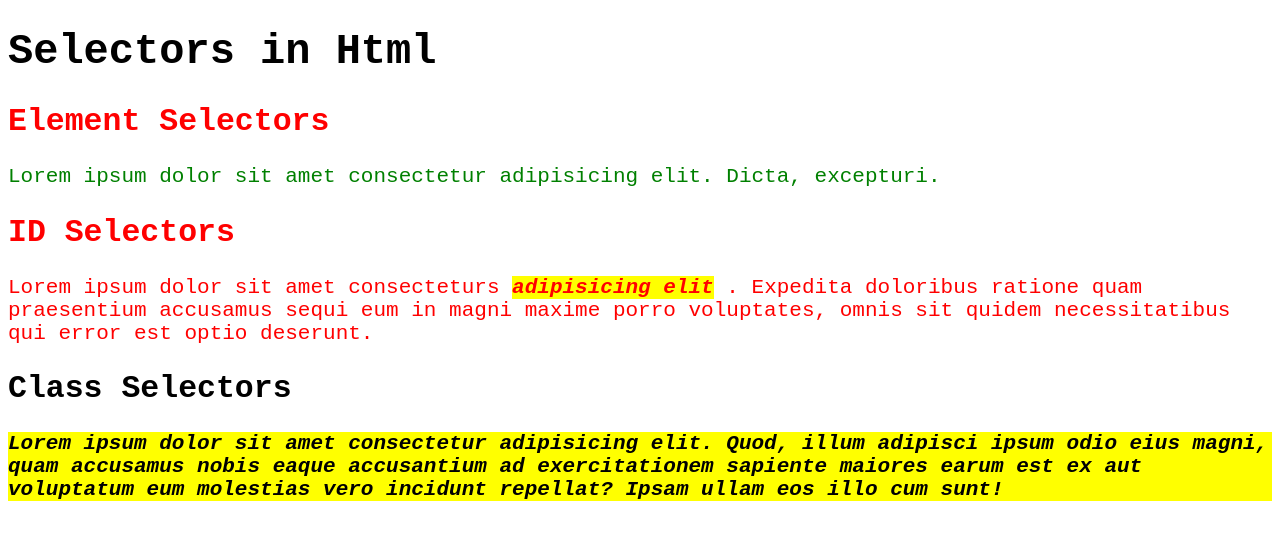
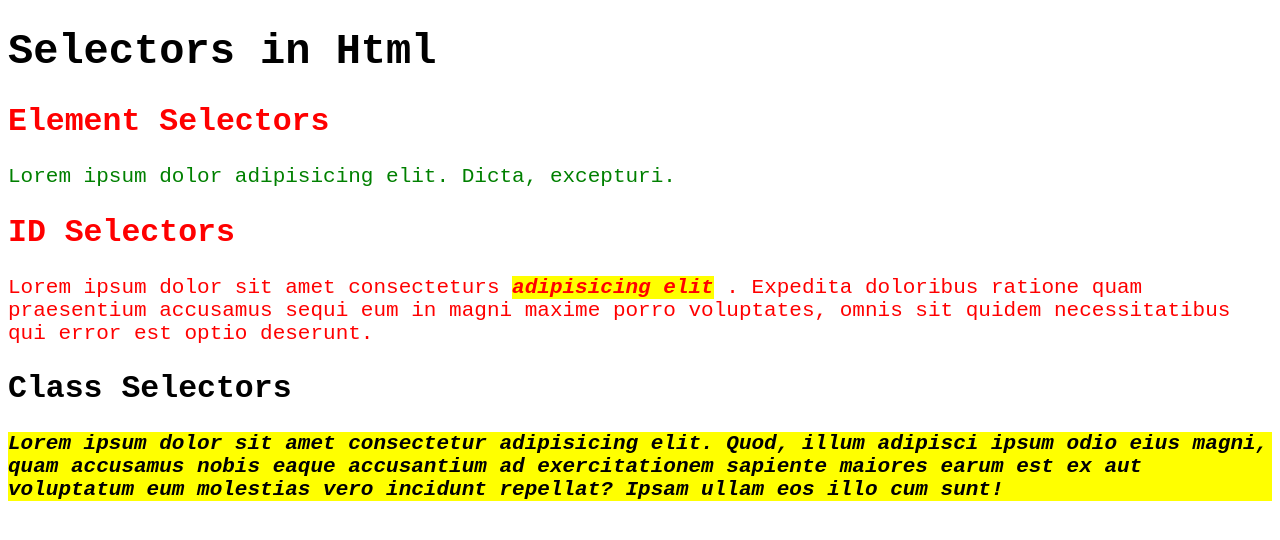
Before and after one commit to taha12701/cssSelectors, a plain HTML site: page index.html in a window 1280 px wide. Drawn offline with Linux system fonts and the light colour scheme.

```diff
--- a/index.html
+++ b/index.html
@@ -15,7 +15,7 @@
       <article id="first">
         <h2>Element Selectors</h2>
         <p>
-          Lorem ipsum dolor sit amet consectetur adipisicing elit. Dicta,
+          Lorem ipsum dolor adipisicing elit. Dicta,
           excepturi.
         </p>
       </article>
```
Also changed, not shown: script.js (added).
